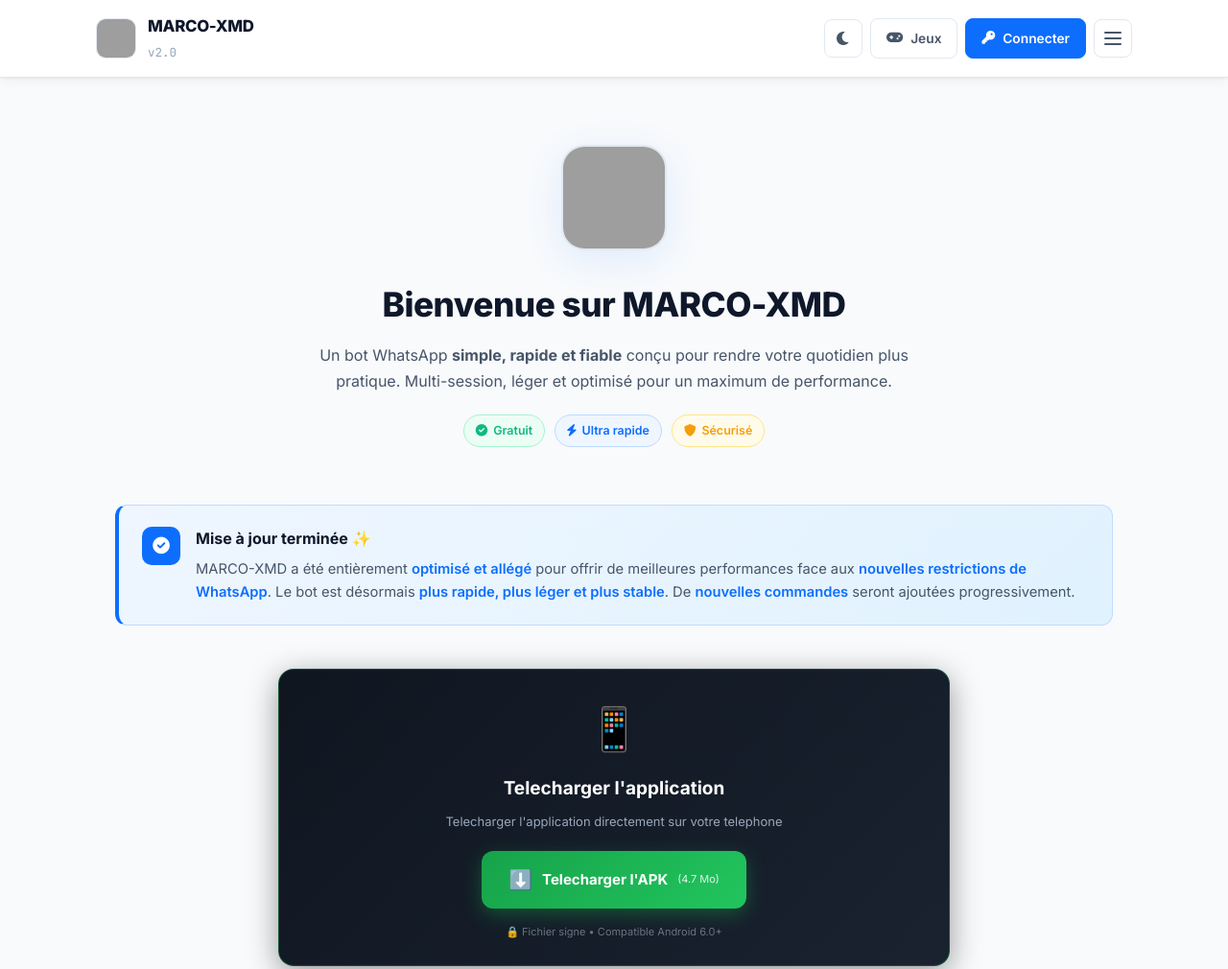
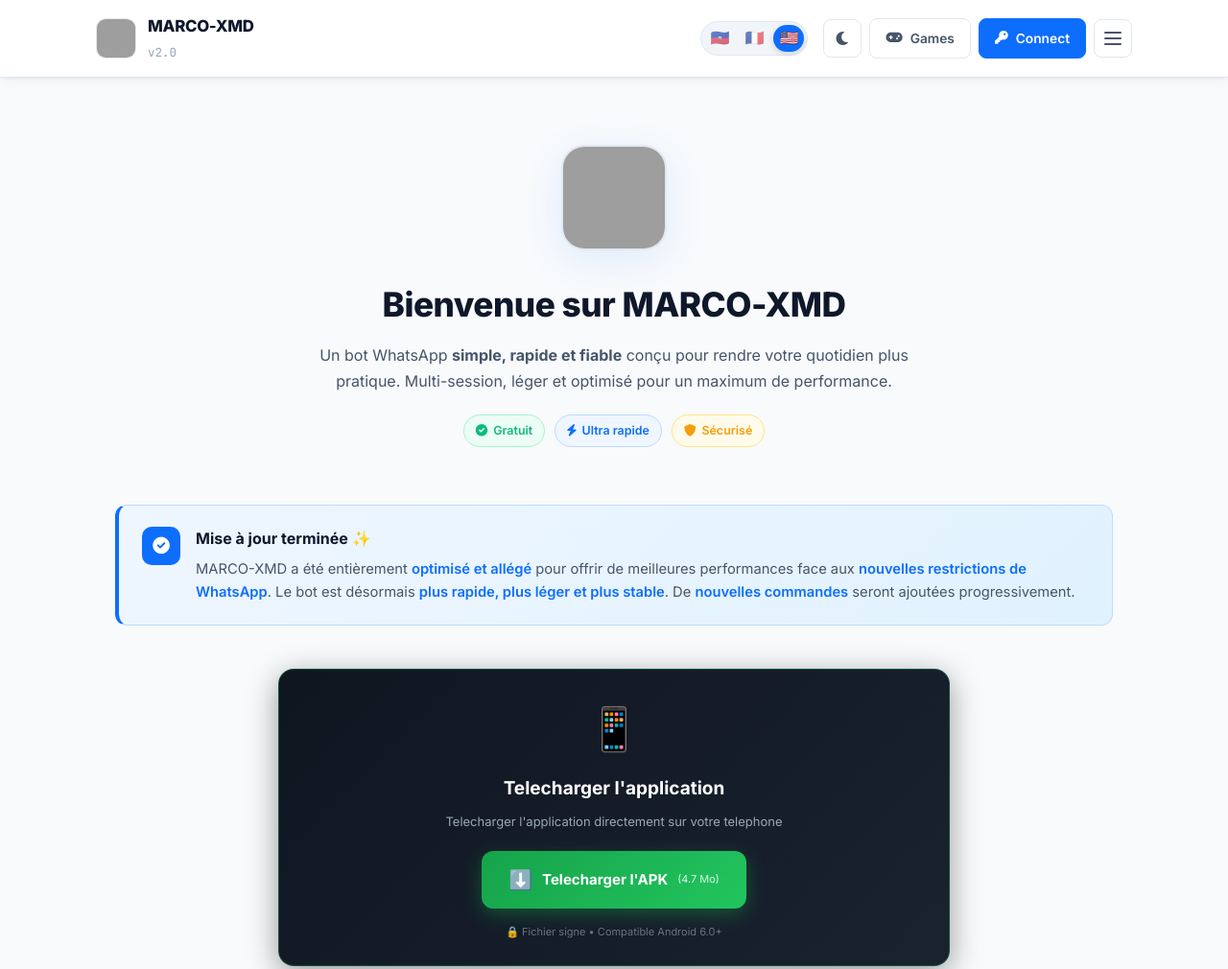
Before and after one commit to mompremiermarco009-ship-it/marco-xmd-v2, a website: page public/index.html in a window 1280 px wide. Shown: the top 1010 px of the page at 96% size. Drawn offline with Linux system fonts and the light colour scheme; grey boxes are pictures that could not be loaded.

Commit message:
feat(i18n): systeme multilingue fr/ht/en avec drapeaux dans la navbar

```diff
--- /dev/null
+++ b/public/i18n.js
@@ -0,0 +1,84 @@
+/* MARCO-XMD — Moteur i18n (fr / ht / en) */
+(function () {
+  var STORAGE_KEY = 'marco-lang';
+  var DEFAULT_LANG = 'fr';
+  var SUPPORTED = ['fr', 'ht', 'en'];
+
+  // Détecte la langue au chargement
+  function detectLang() {
+    var saved = localStorage.getItem(STORAGE_KEY);
+    if (saved && SUPPORTED.indexOf(saved) !== -1) return saved;
+
+    var nav = (navigator.language || navigator.userLanguage || '').toLowerCase();
+    // Kreyòl haïtien : "ht", "ht-HT"
+    if (nav.indexOf('ht') === 0) return 'ht';
+    // Anglais : "en", "en-US", "en-GB"
+    if (nav.indexOf('en') === 0) return 'en';
+    // Français ou autre → français
+    return DEFAULT_LANG;
+  }
+
+  // Traduit un texte
+  function t(key, lang) {
+    lang = lang || getCurrentLang();
+    var pack = window.MARCO_I18N && window.MARCO_I18N[lang];
+    if (!pack) return key;
+    return pack[key] || key;
+  }
+
+  function getCurrentLang() {
+    return localStorage.getItem(STORAGE_KEY) || detectLang();
+  }
+
+  // Applique la langue à toute la page
+  function applyLang(lang) {
+    if (SUPPORTED.indexOf(lang) === -1) lang = DEFAULT_LANG;
+    localStorage.setItem(STORAGE_KEY, lang);
+
+    // Attribut lang sur <html>
+    document.documentElement.setAttribute('lang', lang);
+
+    // Traduire tous les éléments [data-i18n]
+    var nodes = document.querySelectorAll('[data-i18n]');
+    for (var i = 0; i < nodes.length; i++) {
+      var key = nodes[i].getAttribute('data-i18n');
+      var val = t(key, lang);
+      if (val) nodes[i].textContent = val;
+    }
+
+    // [data-i18n-title] → attribut title
+    var titles = document.querySelectorAll('[data-i18n-title]');
+    for (var j = 0; j < titles.length; j++) {
+      var k2 = titles[j].getAttribute('data-i18n-title');
+      titles[j].setAttribute('title', t(k2, lang));
+    }
+
+    // Mettre à jour les boutons de langue (actif)
+    var btns = document.querySelectorAll('.marco-lang-btn');
+    for (var k = 0; k < btns.length; k++) {
+      btns[k].classList.toggle('active', btns[k].getAttribute('data-lang') === lang);
+    }
+
+    // Émettre un événement pour les autres scripts
+    document.dispatchEvent(new CustomEvent('marco-lang-change', { detail: { lang: lang } }));
+  }
+
+  function setLang(lang) {
+    applyLang(lang);
+  }
+
+  // Expose l'API
+  window.marcoI18n = {
+    t: t,
+    setLang: setLang,
+    getLang: getCurrentLang,
+    supported: SUPPORTED.slice()
+  };
+
+  // Applique la langue dès que le DOM est prêt
+  if (document.readyState === 'loading') {
+    document.addEventListener('DOMContentLoaded', function () { applyLang(getCurrentLang()); });
+  } else {
+    applyLang(getCurrentLang());
+  }
+})();
--- a/public/index.html
+++ b/public/index.html
@@ -986,17 +986,22 @@
             </div>
         </div>
         <div class="navbar-actions">
+            <div class="marco-lang-switcher" id="marco-lang-switcher">
+                <button class="marco-lang-btn" data-lang="ht" onclick="marcoI18n.setLang('ht')" title="Kreyòl Ayisyen">🇭🇹</button>
+                <button class="marco-lang-btn" data-lang="fr" onclick="marcoI18n.setLang('fr')" title="Français">🇫🇷</button>
+                <button class="marco-lang-btn" data-lang="en" onclick="marcoI18n.setLang('en')" title="English">🇺🇸</button>
+            </div>
             <button class="theme-toggle" onclick="toggleTheme()" title="Changer le thème" aria-label="Changer le thème">
                 <i class="fas fa-sun icon-sun"></i>
                 <i class="fas fa-moon icon-moon"></i>
             </button>
             <a class="nav-btn" href="/games.html">
                 <i class="fas fa-gamepad"></i>
-                <span>Jeux</span>
+                <span><span data-i18n="nav.games">Jeux</span></span>
             </a>
             <a class="nav-btn primary" href="#" onclick="openPairing(event)">
                 <i class="fas fa-key"></i>
-                <span>Connecter</span>
+                <span><span data-i18n="nav.connect">Connecter</span>
             </a>
             <button class="menu-toggle" id="menuToggle" onclick="toggleMenu()" aria-label="Menu">
                 <span></span>
@@ -1009,44 +1014,44 @@
 
 <!-- Menu mobile -->
 <div class="mobile-menu" id="mobileMenu">
-    <div class="menu-section-title">Navigation</div>
+    <div class="menu-section-title"><span data-i18n="menu.section.nav">Navigation</span></div>
     <a href="/" onclick="closeMenu()">
-        <i class="fas fa-home"></i> Accueil
+        <i class="fas fa-home"></i> <span data-i18n="menu.home">Accueil</span>
     </a>
     <a href="/games.html" onclick="closeMenu()">
-        <i class="fas fa-gamepad"></i> Mini-jeux
+        <i class="fas fa-gamepad"></i> <span data-i18n="menu.games">Mini-jeux</span>
     </a>
     <a href="#" onclick="openPairing(event); closeMenu();">
-        <i class="fas fa-key"></i> Connecter un bot
+        <i class="fas fa-key"></i> <span data-i18n="menu.connect">Connecter un bot</span>
     </a>
 
     <div class="menu-divider"></div>
 
-    <div class="menu-section-title">Outils</div>
+    <div class="menu-section-title"><span data-i18n="menu.section.tools">Outils</span></div>
     <a href="/video_downloader/" onclick="closeMenu()">
-        <i class="fas fa-download"></i> Video Downloader
+        <i class="fas fa-download"></i> <span data-i18n="menu.video">Video Downloader</span>
     </a>
     <a href="/marco_lyrics/" onclick="closeMenu()">
-        <i class="fas fa-music"></i> Marco Lyrics
+        <i class="fas fa-music"></i> <span data-i18n="menu.lyrics">Marco Lyrics</span>
     </a>
     <a href="/voice_studio/" onclick="closeMenu()">
-        <i class="fas fa-wand-magic-sparkles"></i> Voice Studio
+        <i class="fas fa-wand-magic-sparkles"></i> <span data-i18n="menu.voice">Voice Studio</span>
     </a>
 
     <div class="menu-divider"></div>
 
-    <div class="menu-section-title">Informations</div>
+    <div class="menu-section-title"><span data-i18n="menu.section.info">Informations</span></div>
     <a href="/status" onclick="closeMenu()">
-        <i class="fas fa-signal"></i> Statut du bot
+        <i class="fas fa-signal"></i> <span data-i18n="menu.status">Statut du bot</span>
     </a>
     <a href="#" onclick="openAbout(event); closeMenu();">
-        <i class="fas fa-info-circle"></i> À propos
+        <i class="fas fa-info-circle"></i> <span data-i18n="menu.about">À propos</span>
     </a>
     <a href="#" onclick="openChangelog(event); closeMenu();">
-        <i class="fas fa-code-branch"></i> Mises à jour
+        <i class="fas fa-code-branch"></i> <span data-i18n="menu.changelog">Mises à jour</span>
     </a>
     <a href="#" onclick="openTerms(event); closeMenu();">
-        <i class="fas fa-file-contract"></i> Conditions d'utilisation
+        <i class="fas fa-file-contract"></i> <span data-i18n="menu.terms">Conditions d'utilisation</span>
     </a>
 
     <div class="menu-divider"></div>
@@ -1911,7 +1916,49 @@
   color: #fff; box-shadow: 0 4px 12px rgba(22, 163, 74, 0.4);
 }
 #marco-pwa-open:active { transform: scale(0.97); }
-</style>
+
+        /* ===== MARCO LANG SWITCHER ===== */
+        .marco-lang-switcher {
+            display: inline-flex;
+            align-items: center;
+            gap: 4px;
+            background: var(--surface-alt, rgba(0,0,0,0.04));
+            border: 1px solid var(--border);
+            border-radius: 999px;
+            padding: 3px;
+            margin-right: 8px;
+        }
+        .marco-lang-btn {
+            background: transparent;
+            border: none;
+            border-radius: 999px;
+            width: 32px;
+            height: 28px;
+            font-size: 16px;
+            cursor: pointer;
+            display: inline-flex;
+            align-items: center;
+            justify-content: center;
+            transition: 0.15s;
+            opacity: 0.6;
+            padding: 0;
+            line-height: 1;
+        }
+        .marco-lang-btn:hover {
+            opacity: 1;
+            background: rgba(0,0,0,0.05);
+        }
+        .marco-lang-btn.active {
+            opacity: 1;
+            background: var(--primary, #8b0000);
+            box-shadow: 0 2px 6px rgba(0,0,0,0.15);
+        }
+        @media (max-width: 640px) {
+            .marco-lang-switcher { margin-right: 4px; }
+            .marco-lang-btn { width: 28px; height: 26px; font-size: 14px; }
+        }
+
+    </style>
 
 <div id="marco-pwa-widget" style="display:none;">
   <div class="mpw-row">
@@ -2057,5 +2104,8 @@
 </script>
 
 <!-- ===== FIN MARCO PWA WIDGET v2 ===== -->
+
+<script src="/translations.js"></script>
+<script src="/i18n.js"></script>
 </body>
 </html>
--- /dev/null
+++ b/public/translations.js
@@ -0,0 +1,150 @@
+/* MARCO-XMD — Traductions (fr / ht / en) */
+window.MARCO_I18N = {
+  fr: {
+    // Navbar
+    "nav.games": "Jeux",
+    "nav.connect": "Connecter",
+    "nav.theme": "Changer le thème",
+    // Menu
+    "menu.section.nav": "Navigation",
+    "menu.section.tools": "Outils",
+    "menu.section.info": "Informations",
+    "menu.home": "Accueil",
+    "menu.games": "Mini-jeux",
+    "menu.connect": "Connecter un bot",
+    "menu.video": "Video Downloader",
+    "menu.lyrics": "Marco Lyrics",
+    "menu.voice": "Voice Studio",
+    "menu.status": "Statut du bot",
+    "menu.about": "À propos",
+    "menu.updated": "Dernière mise à jour",
+    "menu.changelog": "Mises à jour",
+    "menu.terms": "Conditions d'utilisation",
+    // Notice mise à jour
+    "notice.updated.title": "Dernière mise à jour",
+    "notice.updated.badge": "À jour",
+    "notice.updated.text": "MARCO-XMD a été entièrement optimisé et allégé pour offrir de meilleures performances face aux nouvelles restrictions de WhatsApp. Le bot est désormais plus rapide, plus léger et plus stable. De nouvelles commandes seront ajoutées progressivement.",
+    // Statut
+    "status.title": "Statut du bot",
+    "status.online": "En ligne",
+    "status.offline": "Hors ligne",
+    "status.checking": "Vérification...",
+    "status.latency": "Latence",
+    "status.uptime": "Uptime",
+    "status.sessions": "Sessions actives",
+    // Sections
+    "hero.title": "Bienvenue sur MARCO-XMD",
+    "hero.subtitle": "Un bot WhatsApp simple, rapide et fiable conçu pour rendre votre quotidien plus pratique. Multi-session, léger et optimisé pour un maximum de performance.",
+    "hero.badge.free": "Gratuit",
+    "hero.badge.fast": "Ultra rapide",
+    "hero.badge.secure": "Sécurisé",
+    "tools.title": "Outils disponibles",
+    "tools.subtitle": "Découvrez nos outils gratuits et instantanés",
+    "features.title": "Fonctionnalités",
+    "faq.title": "Questions fréquentes",
+    // Download
+    "download.title": "Télécharger l'application",
+    "download.text": "Télécharger l'application directement sur votre téléphone",
+    "download.button": "Télécharger l'APK",
+    "download.signed": "Fichier signé • Compatible Android 6.0+",
+    "access.title": "Accéder au site web",
+    "access.text": "Ouvrez la version web pour profiter de toutes les fonctionnalités en plein écran",
+    "access.button": "Accéder au site",
+    // Langue
+    "lang.label": "Langue",
+  },
+
+  ht: {
+    "nav.games": "Jwèt",
+    "nav.connect": "Konekte",
+    "nav.theme": "Chanje tèm nan",
+    "menu.section.nav": "Navigasyon",
+    "menu.section.tools": "Zouti",
+    "menu.section.info": "Enfòmasyon",
+    "menu.home": "Akèy",
+    "menu.games": "Mini-jwèt",
+    "menu.connect": "Konekte yon bot",
+    "menu.video": "Telechajman Videyo",
+    "menu.lyrics": "Marco Lyrics",
+    "menu.voice": "Studio Vwa",
+    "menu.status": "Estati bot la",
+    "menu.about": "Konsènan",
+    "menu.updated": "Dènye mizajou",
+    "menu.changelog": "Mizajou",
+    "menu.terms": "Kondisyon itilizasyon",
+    "notice.updated.title": "Dènye mizajou",
+    "notice.updated.badge": "Ajou",
+    "notice.updated.text": "MARCO-XMD te konplètman optimize ak aleje pou pi bon pèfòmans fas ak nouvo restriksyon WhatsApp yo. Bot la kounye a pi vit, pi lejè ak pi estab. Nouvo kòmand ap ajoute piti piti.",
+    "status.title": "Estati bot la",
+    "status.online": "An liy",
+    "status.offline": "Dekonekte",
+    "status.checking": "Verifikasyon...",
+    "status.latency": "Latans",
+    "status.uptime": "Tan aktif",
+    "status.sessions": "Sesyon aktif",
+    "hero.title": "Byenveni sou MARCO-XMD",
+    "hero.subtitle": "Yon bot WhatsApp senp, rapid ak fyab ki fèt pou fè lavi w pi pratik. Multi-sesyon, lejè ak optimize pou pèfòmans maksimòm.",
+    "hero.badge.free": "Gratis",
+    "hero.badge.fast": "Ultra rapid",
+    "hero.badge.secure": "Sekirize",
+    "tools.title": "Zouti ki disponib",
+    "tools.subtitle": "Dekouvri zouti gratis nou yo",
+    "features.title": "Fonksyon",
+    "faq.title": "Kesyon yo poze souvan",
+    "download.title": "Telechaje aplikasyon an",
+    "download.text": "Telechaje aplikasyon an dirèkteman sou telefòn ou",
+    "download.button": "Telechaje APK la",
+    "download.signed": "Fichye siyen • Konpatib Android 6.0+",
+    "access.title": "Ale sou sit wèb la",
+    "access.text": "Ouvri vèsyon wèb la pou pwofite tout fonksyon yo an plen ekran",
+    "access.button": "Ale sou sit la",
+    "lang.label": "Lang",
+  },
+
+  en: {
+    "nav.games": "Games",
+    "nav.connect": "Connect",
+    "nav.theme": "Change theme",
+    "menu.section.nav": "Navigation",
+    "menu.section.tools": "Tools",
+    "menu.section.info": "Information",
+    "menu.home": "Home",
+    "menu.games": "Mini-games",
+    "menu.connect": "Connect a bot",
+    "menu.video": "Video Downloader",
+    "menu.lyrics": "Marco Lyrics",
+    "menu.voice": "Voice Studio",
+    "menu.status": "Bot status",
+    "menu.about": "About",
+    "menu.updated": "Last update",
+    "menu.changelog": "Changelog",
+    "menu.terms": "Terms of use",
+    "notice.updated.title": "Last update",
+    "notice.updated.badge": "Up to date",
+    "notice.updated.text": "MARCO-XMD has been fully optimized and slimmed down to deliver better performance against WhatsApp's new restrictions. The bot is now faster, lighter and more stable. New commands will be added gradually.",
+    "status.title": "Bot status",
+    "status.online": "Online",
+    "status.offline": "Offline",
+    "status.checking": "Checking...",
+    "status.latency": "Latency",
+    "status.uptime": "Uptime",
+    "status.sessions": "Active sessions",
+    "hero.title": "Welcome to MARCO-XMD",
+    "hero.subtitle": "A simple, fast and reliable WhatsApp bot designed to make your daily life easier. Multi-session, lightweight and optimized for maximum performance.",
+    "hero.badge.free": "Free",
+    "hero.badge.fast": "Ultra fast",
+    "hero.badge.secure": "Secure",
+    "tools.title": "Available tools",
+    "tools.subtitle": "Discover our free and instant tools",
+    "features.title": "Features",
+    "faq.title": "Frequently asked questions",
+    "download.title": "Download the app",
+    "download.text": "Download the app directly on your phone",
+    "download.button": "Download APK",
+    "download.signed": "Signed file • Compatible with Android 6.0+",
+    "access.title": "Visit the website",
+    "access.text": "Open the web version to enjoy all features in fullscreen",
+    "access.button": "Visit the site",
+    "lang.label": "Language",
+  }
+};
```
